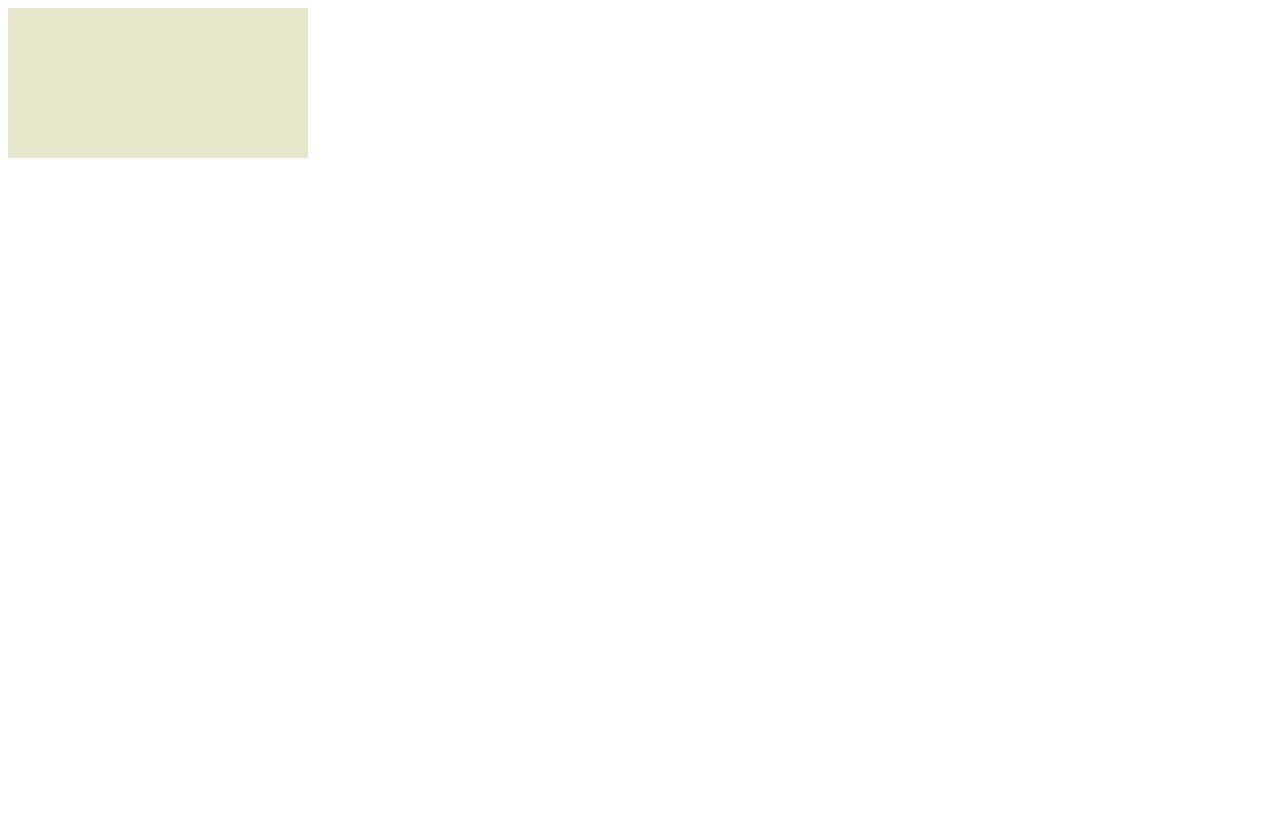
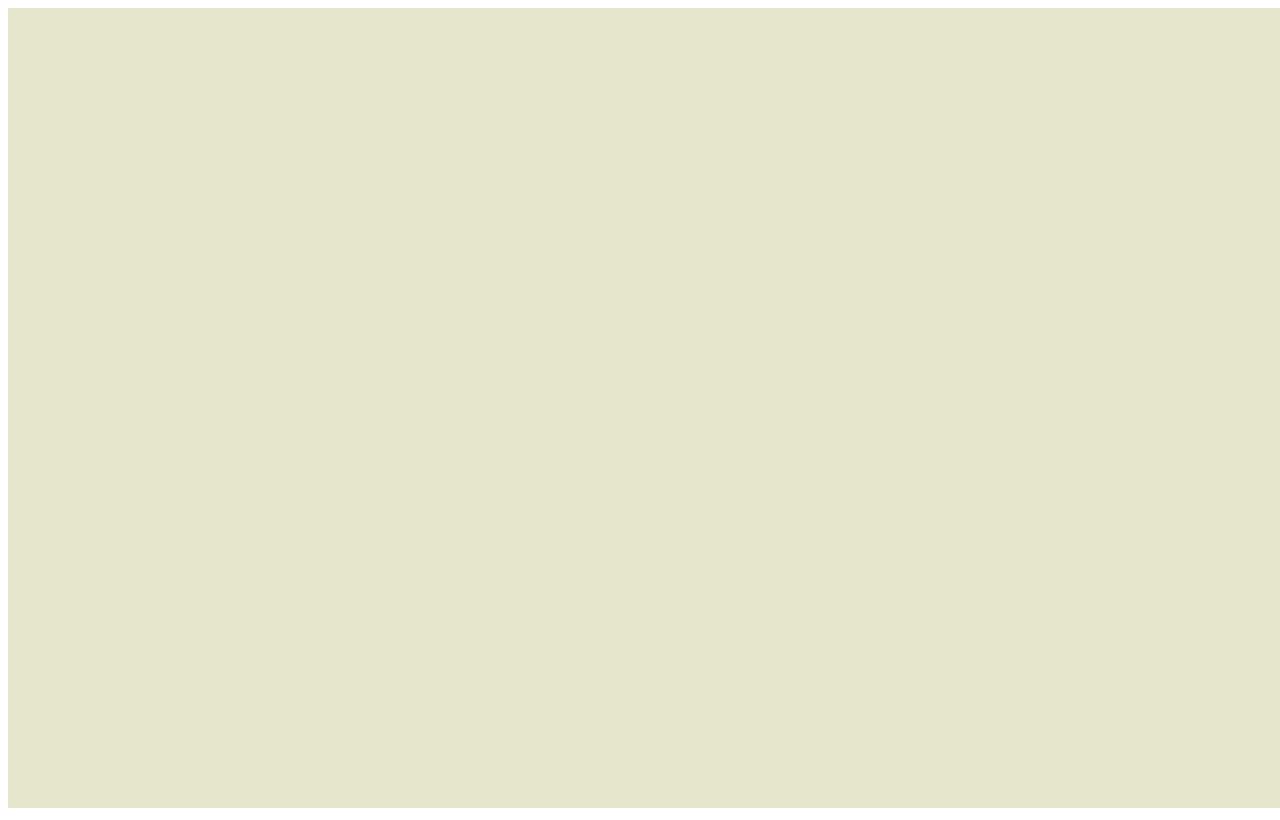
Before and after one commit to KaluginaMarina/MassandraWinery, a plain HTML site: page main/index.html in a window 1280 px wide. Drawn offline with Linux system fonts and the light colour scheme.

Commit message:
set canvas size

```diff
--- /dev/null
+++ b/main/css/main.css
@@ -0,0 +1,23 @@
+canvas {
+    display: block;
+    position: absolute;
+    top: 0;
+    left: 0;
+    border: none;
+}
+
+html, body {
+    overflow: hidden;
+    margin: 0;
+    padding: 0;
+    width: 100%;
+    height: 100%;
+    border: none;
+}
+
+* {
+    margin: 0;
+    padding: 0;
+    border: none;
+    outline: none;
+}
--- a/main/index.html
+++ b/main/index.html
@@ -1,11 +1,12 @@
 <!DOCTYPE html>
 <head>
-    <title>Винзавод Массандра</title>
+    <title>Массандра</title>
     <meta charset="utf-8">
+    <style src="css/main.css"></style>
 </head>
 
 <html lang="RU">
-<canvas id = 'my_canvas'></canvas>
+<canvas id='canvas'></canvas>
 
 <script src="js/main.js"></script>
 
--- a/main/js/main.js
+++ b/main/js/main.js
@@ -1,4 +1,15 @@
-var canvas = document.getElementById('my_canvas');
-var gl = canvas.getContext('experimental-webgl');
-gl.clearColor(0.9,0.9,0.8,1);
-gl.clear(gl.COLOR_BUFFER_BIT);
+window.onload = function main() {
+    const canvas = document.getElementById('canvas');
+    const gl = canvas.getContext('webgl');
+    const ratio = window.devicePixelRatio || 1;
+    const width = innerWidth;
+    const height = innerHeight;
+    gl.canvas.width = width * ratio;
+    gl.canvas.height = height * ratio;
+    gl.canvas.style.width = width + 'px';
+    gl.canvas.style.height = height + 'px';
+    gl.viewport(0, 0, gl.canvas.width, gl.canvas.height);
+
+    gl.clearColor(0.9, 0.9, 0.8, 1);
+    gl.clear(gl.COLOR_BUFFER_BIT);
+}
```
